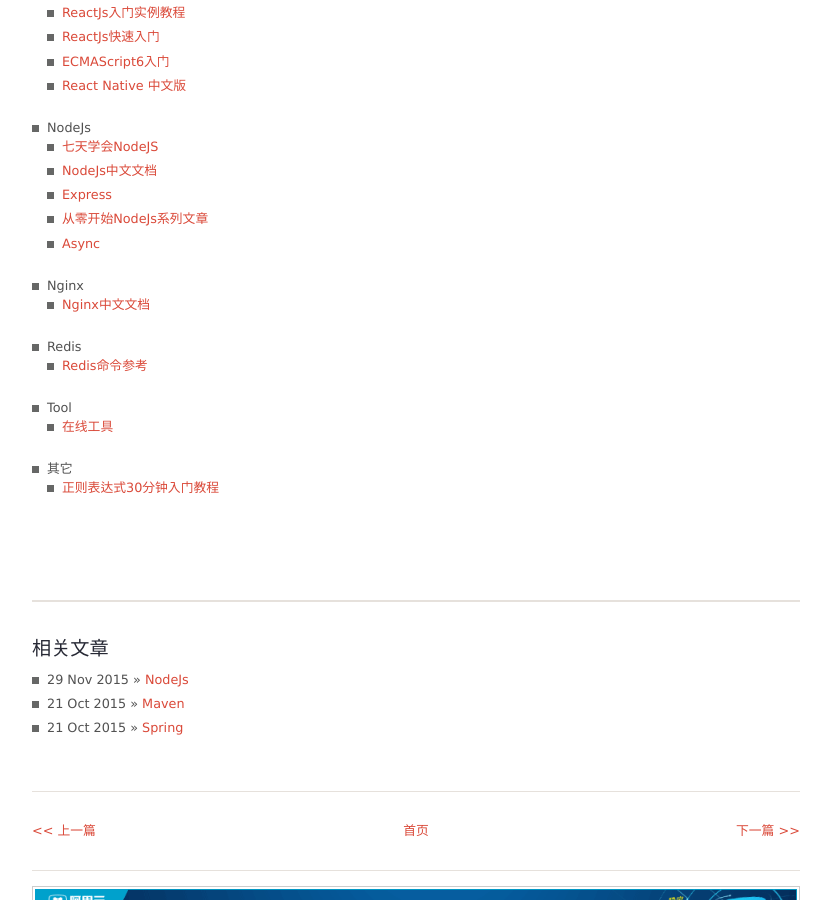
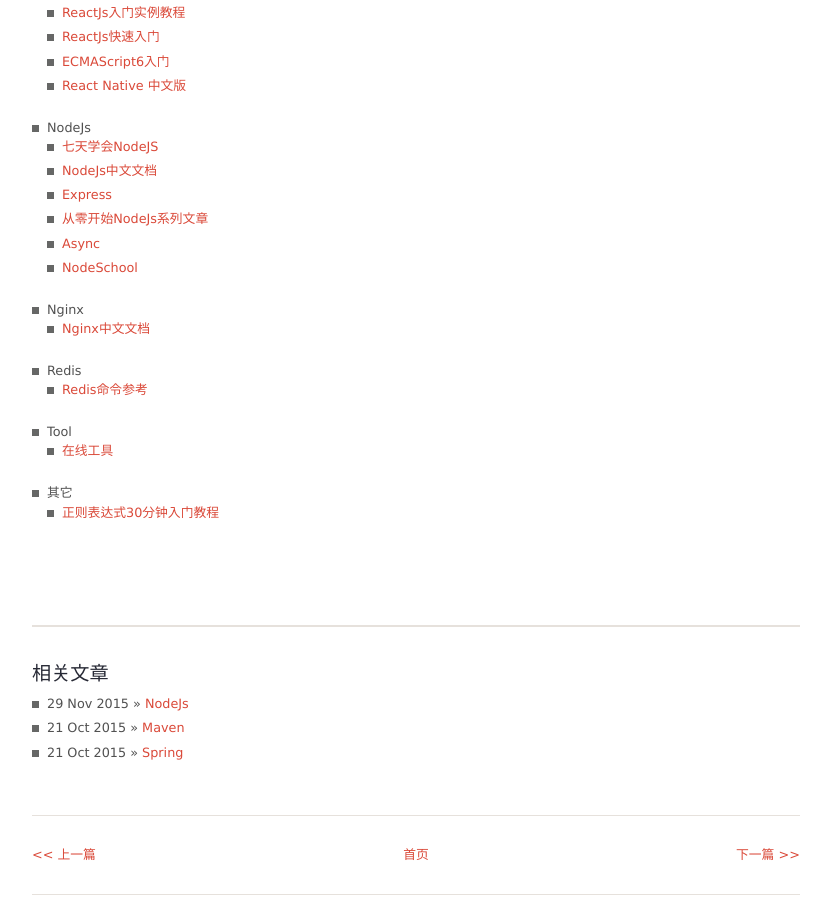
Before and after one commit to junhc/junhc.github.io, a Jekyll site: the page built from _posts/2015-08-18-bookmark.md, in a window 1280 px wide and 900 px high, scrolled down 507 px. Shown: the whole window, without its empty margins (224-1055 px from the left). Built offline with Jekyll 4.4.1, drawn with Linux system fonts in a browser that asks for light colours; Markdown is read by kramdown in place of the engine named in the settings; comment, search, counter and statistics services are not loaded.

Commit message:
Update 2015-08-18-bookmark.md

```diff
--- a/_posts/2015-08-18-bookmark.md
+++ b/_posts/2015-08-18-bookmark.md
@@ -25,6 +25,7 @@
   * [Express](http://www.expressjs.com.cn/)
   * [从零开始NodeJs系列文章](http://blog.fens.me/)
   * [Async](http://my.oschina.net/code33/blog/357012)
+  * [NodeSchool](http://nodeschool.io/zh-cn/)
 * Nginx
   * [Nginx中文文档](http://www.nginx.cn/doc/index.html)
 * Redis
```
